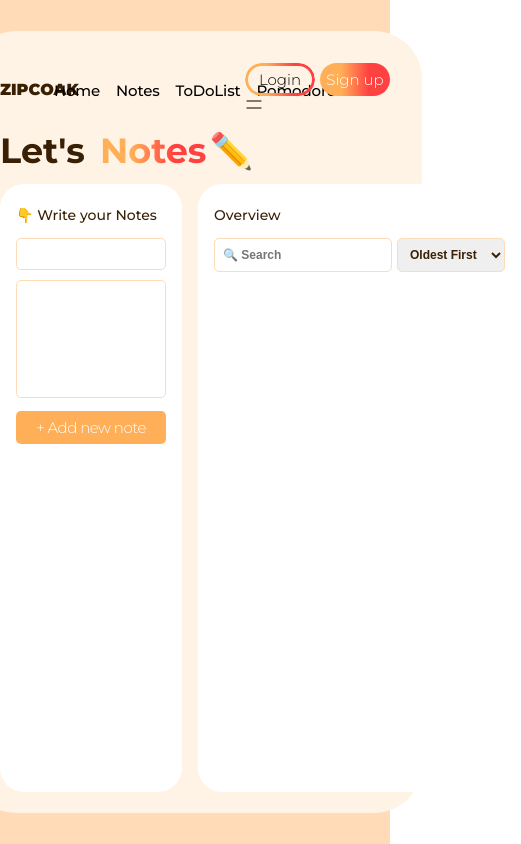
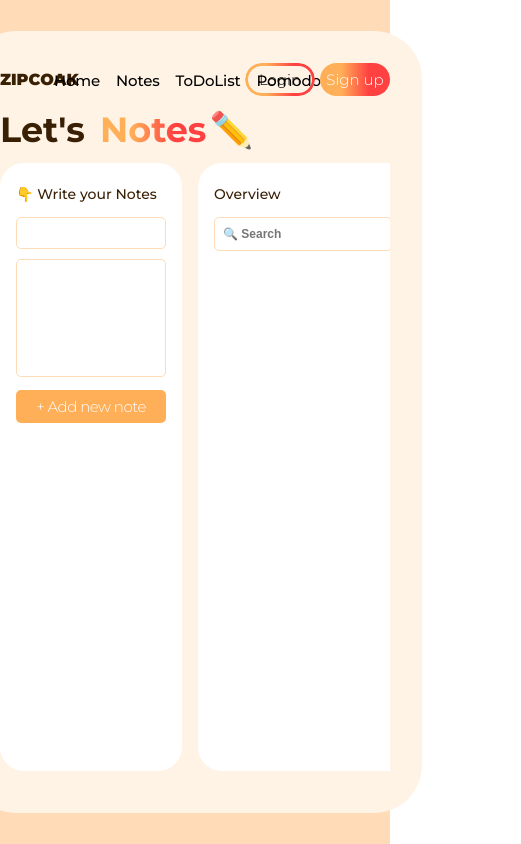
Before and after one commit to sooozi/study-app_ver.01, a React (Create React App) app: page /Note in a window 390 px wide. Shown: the whole page, 521 px wide, since content can reach past the window. Built offline with nearby package versions, Linux system fonts and the light colour scheme.

Commit message:
240120_스터디앱_모바일_반응형체크

```diff
--- a/src/components/NotesBoard.js
+++ b/src/components/NotesBoard.js
@@ -7,7 +7,6 @@ const NoteAddWrap= styled.div `
   padding: 1.5rem 1rem;
   border-radius: 1.5rem;
   width: 100%;
-  /* / 스마트폰 모바일(가로) / */
   @media only screen and (max-device-width : 767px) {
     width: -webkit-fill-available;
     &:not(:last-child) {
--- a/src/components/NotesCont.js
+++ b/src/components/NotesCont.js
@@ -6,7 +6,7 @@ const NoteListWrap= styled.ul `
     display: grid;
     grid-template-columns: repeat(3, 1fr);
     grid-gap: 1rem;
-    /* / 스마트폰 모바일(가로) / */
+    display: inline-grid;
     @media only screen and (max-device-width : 767px) {
         display: block;
     }
@@ -24,7 +24,6 @@ const NoteListCont= styled.li `
     width: clamp(150px, 10rem, 250px);
     border-radius: 10px;
     box-shadow: 0px 0px 5px 1px  rgba(255, 243, 229, 1);
-    /* / 스마트폰 모바일(가로) / */
     @media only screen and (max-device-width : 767px) {
       width: auto;
     }
--- a/src/layout/Header.js
+++ b/src/layout/Header.js
@@ -77,6 +77,7 @@ const StyledButton = styled.button`
     border: 0;
     background-color: transparent;
     padding: 0;
+    display: none;
 
     @media only screen and (max-device-width: 767px) {
         display: flex;
--- a/src/pages/Note.js
+++ b/src/pages/Note.js
@@ -10,6 +10,7 @@ const NoteContainer = styled.div `
     gap: 1rem;
     height: 85%;
     height: calc(100% - 110px);
+    overflow: hidden;
     @media only screen and (max-device-width : 767px) {
       flex-wrap: wrap;
       overflow-y: auto;
```
